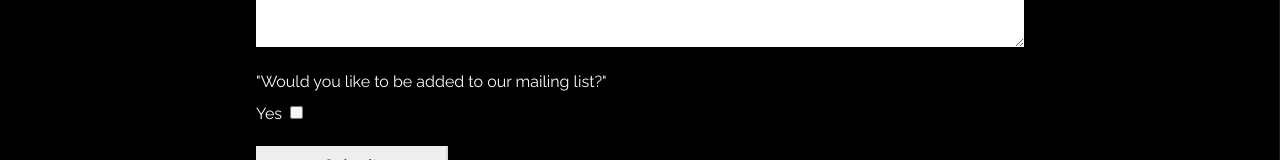
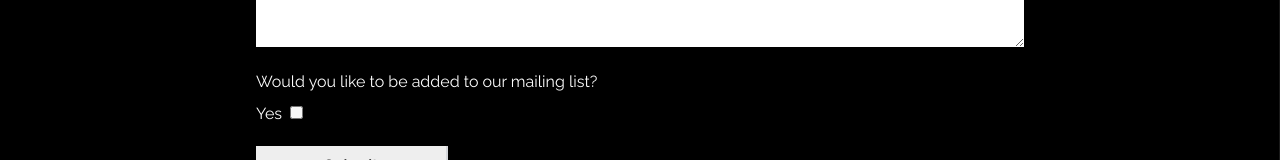
Before and after one commit to kaseyknudsen/Schimscheimer-Family-Trio-Website, a Next.js app: page /contact in a window 1280 px wide. Shown: the part 480-640 px from the top of the page. Built offline with nearby package versions, Linux system fonts and the light colour scheme.

Commit message:
removed quotation marks

```diff
--- a/app/components/Contact.js
+++ b/app/components/Contact.js
@@ -96,7 +96,7 @@ const Contact = () => {
           </div>
 
           <p className="mb-2 fadeIn6s">
-            "Would you like to be added to our mailing list?"
+            Would you like to be added to our mailing list?
           </p>
           <label htmlFor="mailing-list-yes fadeIn6s" className="mr-2">Yes</label>
 
```
